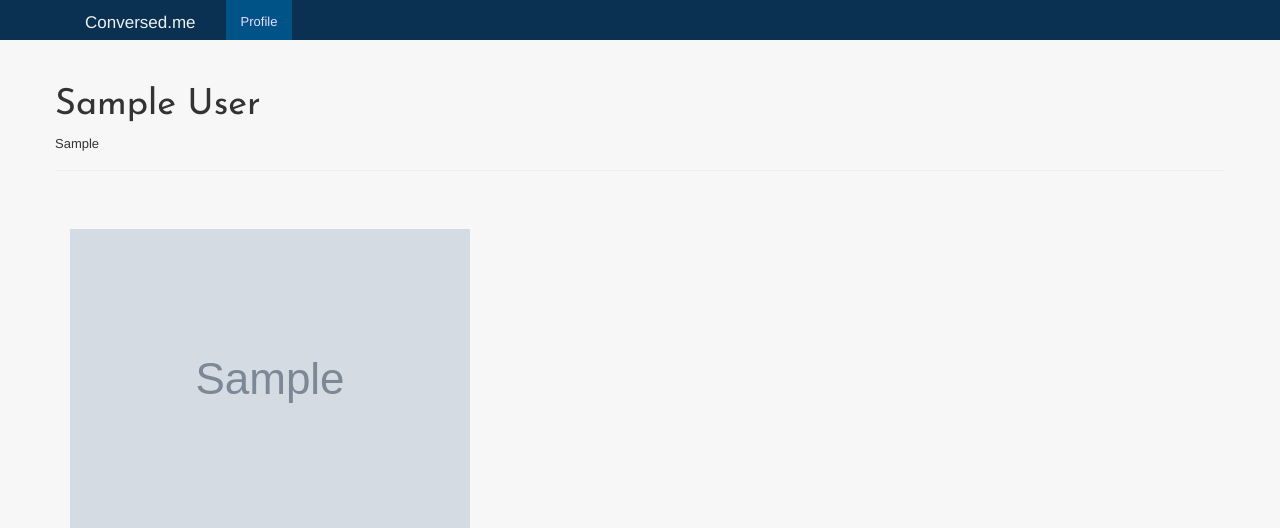
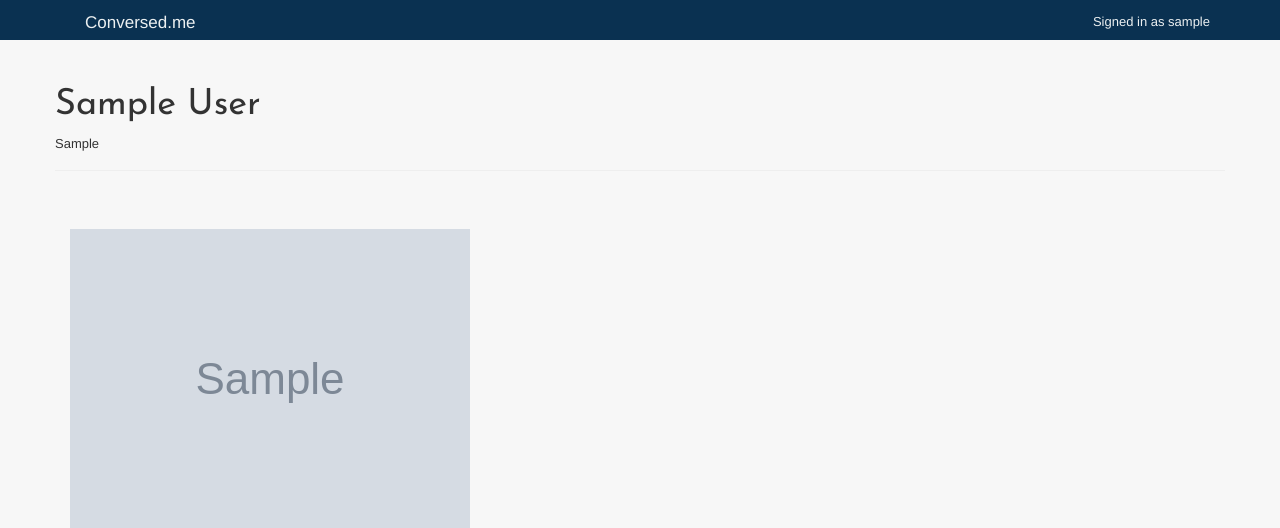
Before and after one commit to iamsudip/aboutme, a Flask app: a page that uses aboutme/templates/base.html in a window 1280 px wide. Shown: the top 528 px of the page. Run offline with Flask 2, Linux system fonts and the light colour scheme; a user stored in the database is signed in; tables that the repository leaves empty hold one stand-in row (values such as "Sample post"); grey boxes marked "Sample" are stand-in pictures; some libraries are stand-ins or nearby versions.

Commit message:
Added navbar view for signed in as user and included dropdown for profile, settings, logout

```diff
--- a/aboutme/templates/base.html
+++ b/aboutme/templates/base.html
@@ -12,7 +12,8 @@
 
         <!-- Bootstrap core CSS -->
         <link href="../static/css/bootstrap.min.css" rel="stylesheet">
-
+        <!-- Bootstrap glyphicons -->
+        <link href="//netdna.bootstrapcdn.com/bootstrap/3.0.0/css/bootstrap-glyphicons.css" rel="stylesheet">
         <!-- Custom navbar style -->
         <link href="../static/css/nav-bar.css" rel="stylesheet">
 
@@ -35,18 +36,30 @@
                     <a class="navbar-brand" href="/">Conversed.me</a>
                 </div>
                 <div class="collapse navbar-collapse">
-                    <ul class="nav navbar-nav">
-                        {% if user%}
-                            {% if user.username %}
-                                <li class="active"><a href="/{{user.username}}">Profile</a></li>
-                            {% endif %}
-                        {% endif %}
-                        <!--
+                    <!--<ul class="nav navbar-nav">
+
                         <li><a href="#about">About</a></li>
                         <li><a href="#contact">Contact</a></li>
-                        -->
-                    </ul>
 
+                    </ul>-->
+                    {% if session['signed'] %}
+                        <ul class="nav navbar-nav navbar-right" >
+
+                            <li class="dropdown">
+                                <a class="dropdown-toggle" data-toggle="dropdown" href="#">
+                                    <span class="glyphicon glyphicon-user"></span>
+                                        Signed in as {{ session['username'] }}
+                                </a>
+
+                                <ul class="dropdown-menu">
+                                    <li><a href="/{{session['username']}}">Profile</a></li>
+                                    <li><a href="{{ url_for('profile') }}">Settings</a></li>
+                                    <li class="divider"></li>
+                                    <li><a href="{{ url_for('signout') }}">Logout</a></li>
+                                </ul>
+                            </li>
+                        </ul>
+                    {% endif %}
                     <!-- navbar search field
                     <form class="navbar-form navbar-right" role="search">
                         <div class="form-group">
```
